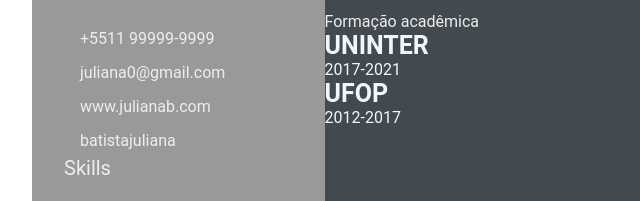
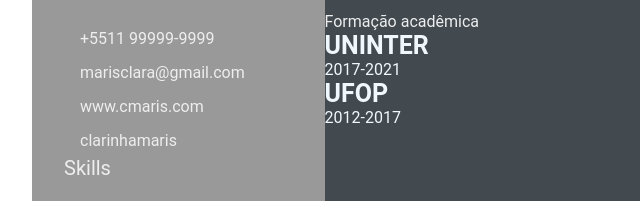
Before and after one commit to batistajuliana/devweekgit.github.io, a plain HTML site: page index.html in a window 1280 px wide. Shown: the part 379-580 px from the top of the page, 96-736 px from the left. Drawn offline with Linux system fonts and the light colour scheme.

```diff
--- a/index.html
+++ b/index.html
@@ -26,11 +26,11 @@
                     <ul>
                         <li><i class="fa fa-phone"></i>+5511 99999-9999
                         </li>
-                        <li><i class="fa fa-envelope"></i>juliana0@gmail.com
+                        <li><i class="fa fa-envelope"></i>marisclara@gmail.com
                         </li>
-                        <li><i class="fa fa-globe"></i>www.julianab.com
+                        <li><i class="fa fa-globe"></i>www.cmaris.com
                         </li>
-                        <li><i class="fa fa-github"></i>batistajuliana
+                        <li><i class="fa fa-github"></i>clarinhamaris
                         </li>
                     </ul>
                 </div>
```
